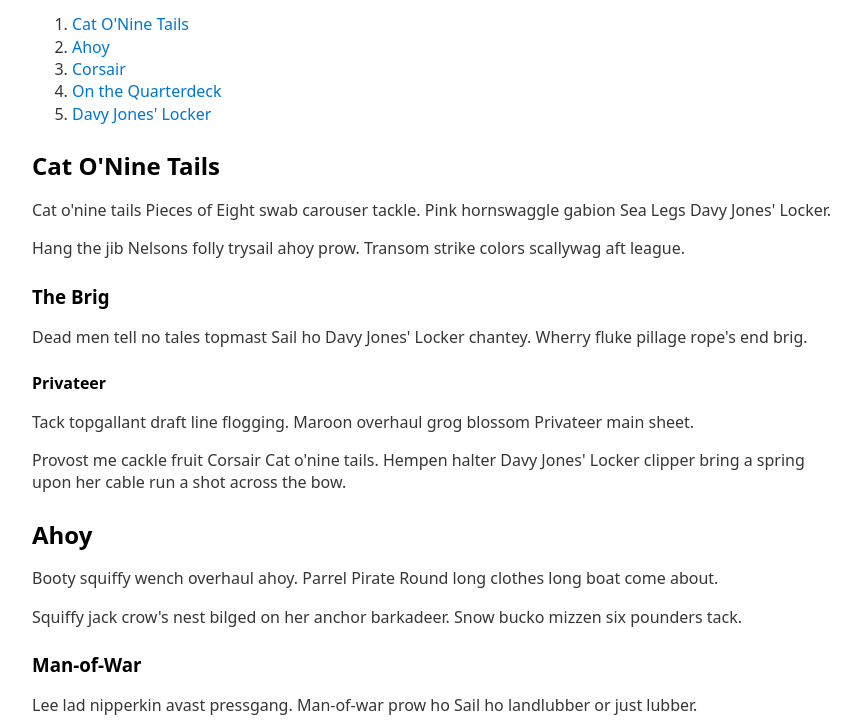
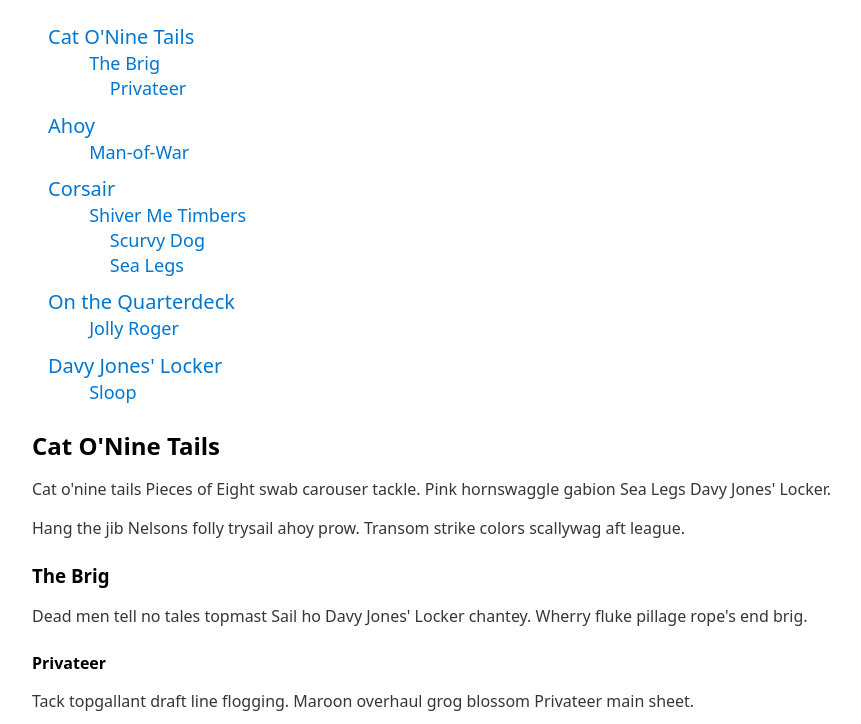
Before and after one commit to dwhenson/Vanilla-JS-Academy-Course-Plus, a website: page 07. Table of Contents Days 29 - 34/index.html in a window 1280 px wide. Shown: the part 76-800 px from the top of the page, without its empty margins (208-1069 px from the left). Drawn offline with nearby package versions, Linux system fonts and the light colour scheme.

Commit message:
🚀 RELEASE: 0.3.0 TOC with mulitple headings (with/out ids)

```diff
--- a/07. Table of Contents Days 29 - 34/main.js
+++ b/07. Table of Contents Days 29 - 34/main.js
@@ -2,7 +2,7 @@
 (function () {
 	/* ==========  Variables  ========== */
 	const toc = document.querySelector('#table-of-contents');
-	const headers = Array.from(document.querySelectorAll('h2'));
+	const headers = Array.from(document.querySelectorAll('h2, h3, h4'));
 
 	/* ==========  Functions  ========== */
 
@@ -38,15 +38,17 @@
 	function render(element, array) {
 		checkId(array);
 		element.innerHTML = `
-    <ol>
+    <ul class="toc">
     ${array
 			.map(function (item) {
 				return ` <li>
-        <a href="#${item.id}">${item.textContent}</a>
-        </li>`;
+					<a href="#${
+						item.id
+					}" class="${item.tagName.toLowerCase()}">${item.textContent}</a>
+				</li>`;
 			})
 			.join('')}
-    </ol>`;
+    </ul>`;
 	}
 
 	/* ==========  Inits and Event Listeners  ========== */
--- a/07. Table of Contents Days 29 - 34/styles.css
+++ b/07. Table of Contents Days 29 - 34/styles.css
@@ -1,20 +1,20 @@
-.row {
-	display: grid;
-	grid-template-columns: auto auto auto;
-	text-align: center;
+.toc {
+	padding-left: 1em;
+	list-style: none;
 }
 
-.grid {
-	min-height: 9.6em;
-	padding: 1em;
+.h2 {
+	display: inline-block;
+	margin-top: 0.5em;
+	font-size: 20px;
 }
 
-img {
-	max-width: 100%;
-	height: auto;
+.h3 {
+	margin-left: 4ch;
+	font-size: 18px;
 }
 
-[data-monster-id] {
-	border: 0;
-	background-color: transparent;
+.h4 {
+	margin-left: 6ch;
+	font-size: 18px;
 }
```
